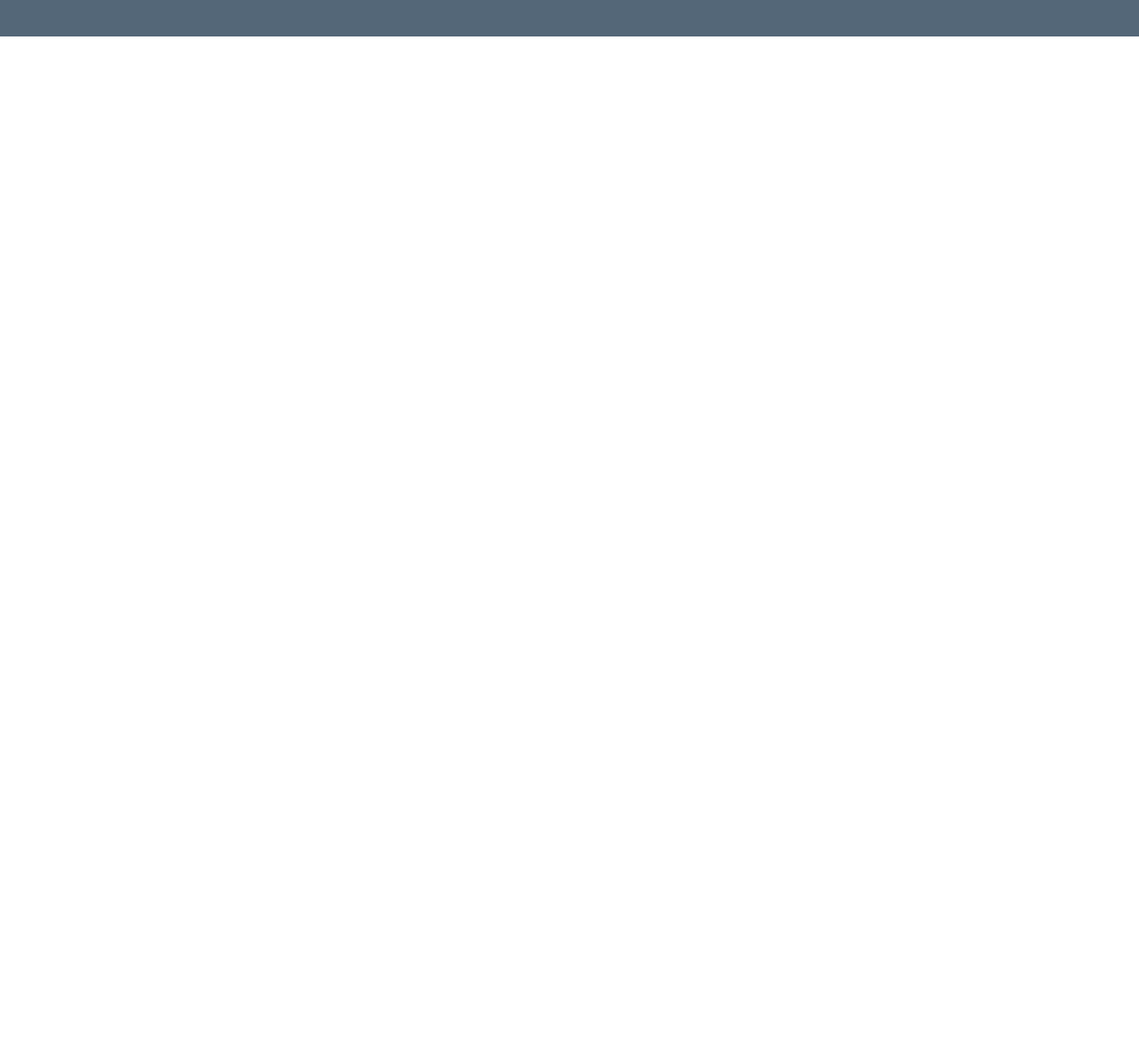
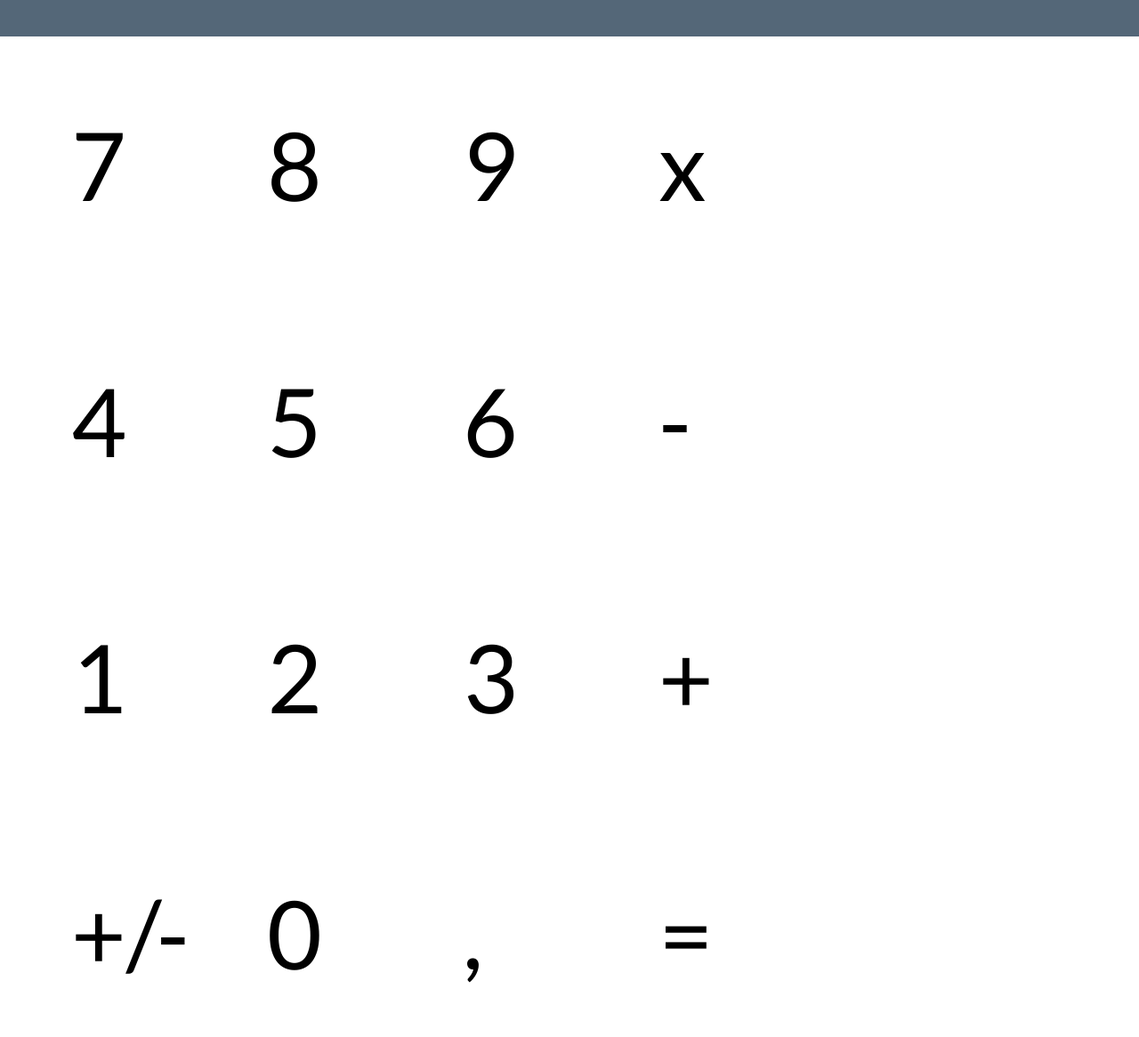
Before and after one commit to ohTypek/calculator, a plain HTML site: page index.html in a window 1280 px wide. Shown: the part 559-1725 px from the top of the page at 89% size. Before the commit the page ends 800 px from the top, so only its background shows below. Drawn offline with Linux system fonts and the light colour scheme.

Commit message:
made a full app look

```diff
--- a/index.html
+++ b/index.html
@@ -12,22 +12,28 @@
             </div>
         </header>
         <main>
-            <div class="number"></div>
-            <div class="number"></div>
-            <div class="number"></div>
-            <div class="sign"></div>
-            <div class="number"></div>
-            <div class="number"></div>
-            <div class="number"></div>
-            <div class="sign"></div>
-            <div class="number"></div>
-            <div class="number"></div>
-            <div class="number"></div>
-            <div class="sign"></div>
-            <div class="specialsign"></div>
-            <div class="number"></div>
-            <div class="specialsign"></div>
-            <div class="sign"></div>
+            <div id="content">
+                <div class="number">7</div>
+                <div class="number">8</div>
+                <div class="number">9</div>
+                <div class="sign">x</div>
+                <div style="clear: both;"></div>
+                <div class="number">4</div>
+                <div class="number">5</div>
+                <div class="number">6</div>
+                <div class="sign"> -</div>
+                <div style="clear: both;"></div>
+                <div class="number">1</div>
+                <div class="number">2</div>
+                <div class="number">3</div>
+                <div class="sign">+</div>
+                <div style="clear: both;"></div>
+                <div class="specialsign">+/-</div>
+                <div class="number">0</div>
+                <div class="specialsign">,</div>
+                <div class="sign"> =</div>
+                <div style="clear: both;"></div>
+            </div>
         </main>
     </div>
 </body>
--- a/style.css
+++ b/style.css
@@ -30,6 +30,29 @@ body {
     margin-right: 50px;
     margin-top: 60px;
 }
+#content {
+    width: 100%;
+    height: 100%;
+    align-items: center;
+}
 .number {
     float: left;
+    font-size: 80pt;
+    padding: 50px;
+    margin: 30px;
+    width: 60px;
 }
+.sign {
+    font-size: 80pt;
+    float: left;
+    padding: 50px;
+    margin: 30px;
+    width: 60px;
+}
+.specialsign {
+    font-size: 80pt;
+    padding: 50px;
+    margin: 30px;
+    float:left;
+    width: 60px;
+}
```
